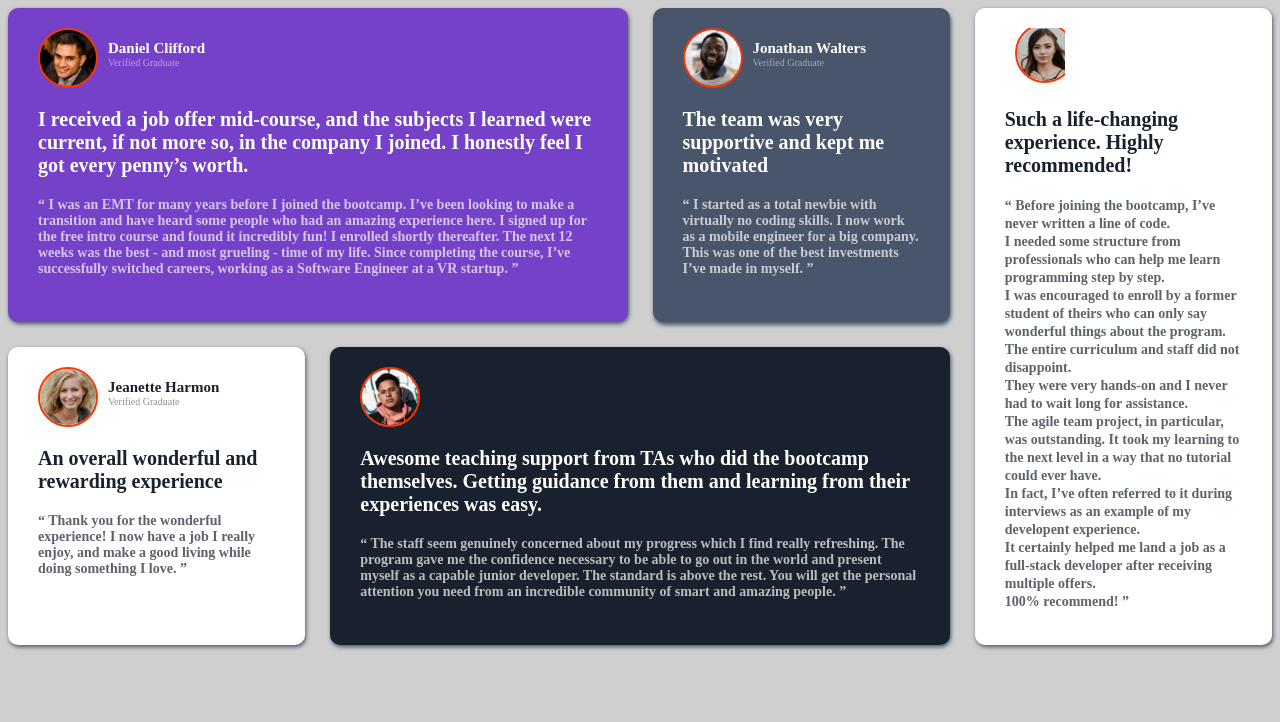
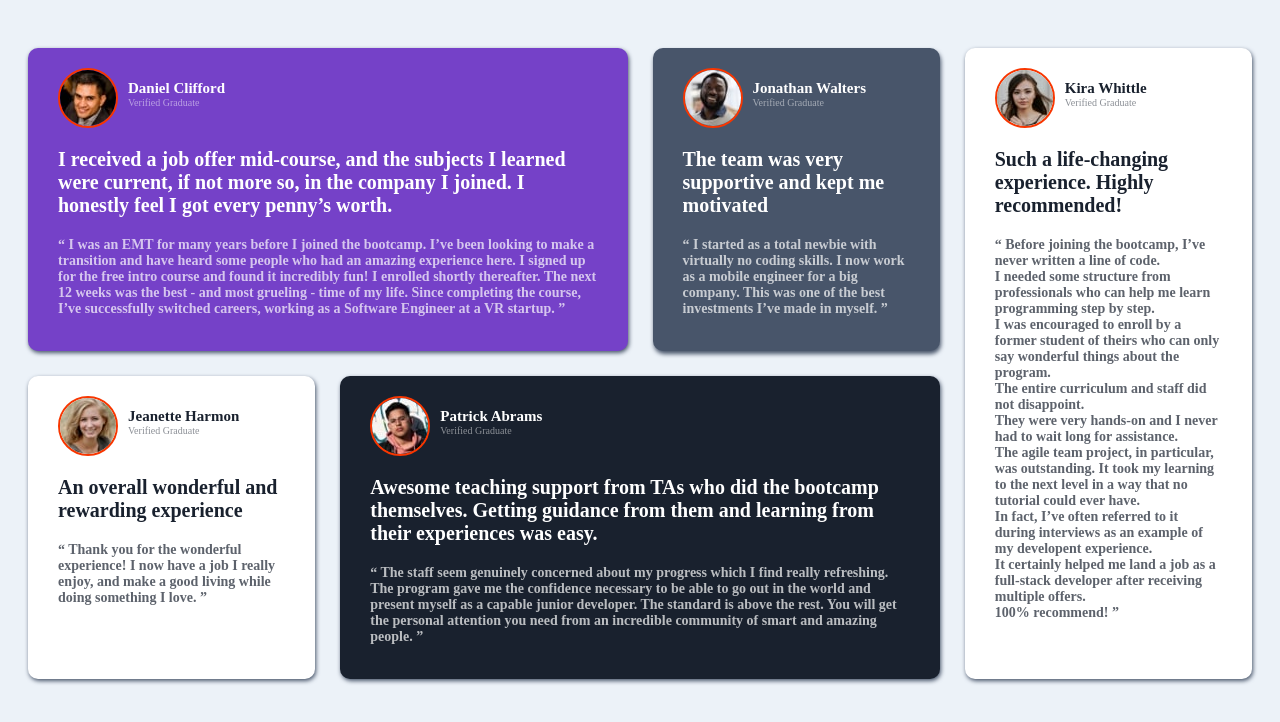
Before and after one commit to Haybuka/Testimonials-grid-section, a plain HTML site: page index.html in a window 1280 px wide. Drawn offline with Linux system fonts and the light colour scheme.

Commit message:
applied corrections

```diff
--- a/index.css
+++ b/index.css
@@ -19,7 +19,7 @@ body{
   display: flex;
   justify-content: center;
   align-items: center;
-  background-color: var(--light-grey);
+  background-color: hsl(210, 46%, 95%);
 }
 .attribution { font-size: 11px; text-align: center; display: none; }
 .attribution a { color: hsl(228, 45%, 44%); }
@@ -28,6 +28,8 @@ main{
   grid-template-columns: repeat(12,1fr);
   grid-template-rows: repeat(2,minmax(0,auto));
   grid-gap: 2.5rem;
+  margin: 2rem auto;
+  padding: 2rem;
 }
 .d-cliff{
   grid-column: 1/7;
@@ -79,11 +81,11 @@ aside {
   justify-content: flex-start;
   align-items: center;
 }
-article p:nth-of-type(1){
+article h3{
   font-weight: bold;
   font-size: 2rem;
 }
-article p:nth-of-type(2){
+article p:nth-of-type(1){
   font-weight: bold;
   font-size: 1.4rem;
   opacity: 0.7;
--- a/index.html
+++ b/index.html
@@ -16,7 +16,7 @@
     <section class="d-cliff">
        <aside>
            <div class="img-div">
-             <img src="images/image-daniel.jpg" alt="img">
+             <img src="images/image-daniel.jpg" alt="img"">
            </div>
            <div class="name-div">
               <h2>Daniel Clifford</h2>
@@ -25,11 +25,11 @@
         </aside>
 
        <article>
-         <p>
+         <h3>
            I received a job offer mid-course, and the subjects I learned were current, if not more so,
          in the company I joined. I honestly feel I got every penny’s worth.
 
-         </p>
+         </h3>
          <p>
            “ I was an EMT for many years before I joined the bootcamp. I’ve been looking to make a
          transition and have heard some people who had an amazing experience here. I signed up
@@ -42,7 +42,7 @@
   <section class="j-walt">
     <aside>
       <div class="img-div">
-<img src="images/image-jonathan.jpg" alt="img">
+<img src="images/image-jonathan.jpg" alt="img"">
       </div>
       <div class="name-div">
          <h2>Jonathan Walters</h2>
@@ -51,7 +51,7 @@
     </aside>
 
   <article>
-    <p> The team was very supportive and kept me motivated</p>
+    <h3> The team was very supportive and kept me motivated</h3>
 
     <p>
       “ I started as a total newbie with virtually no coding skills. I now work as a mobile engineer
@@ -63,7 +63,7 @@
     <section class="j-harm">
       <aside>
         <div class="img-div">
-<img src="images/image-jeanette.jpg" alt="img">
+<img src="images/image-jeanette.jpg" alt="img"">
         </div>
         <div class="name-div">
            <h2>Jeanette Harmon</h2>
@@ -73,7 +73,7 @@
 
 
     <article>
-      <p>An overall wonderful and rewarding experience</p>
+      <h3>An overall wonderful and rewarding experience</h3>
 
       <p>“ Thank you for the wonderful experience! I now have a job I really enjoy, and make a good living
       while doing something I love. ”</p>
@@ -83,7 +83,7 @@
     <section class="p-abra">
       <aside>
         <div class="img-div">
-<img src="images/image-patrick.jpg" alt="img>
+<img src="images/image-patrick.jpg" alt="img">
         </div>
         <div class="name-div">
            <h2>Patrick Abrams</h2>
@@ -93,8 +93,8 @@
 
 
     <article>
-      <p>Awesome teaching support from TAs who did the bootcamp themselves. Getting guidance from them and
-        learning from their experiences was easy.</p>
+      <h3>Awesome teaching support from TAs who did the bootcamp themselves. Getting guidance from them and
+        learning from their experiences was easy.</h3>
 
       <p>    “ The staff seem genuinely concerned about my progress which I find really refreshing. The program
         gave me the confidence necessary to be able to go out in the world and present myself as a capable
@@ -107,7 +107,7 @@
     <section class="k-whit">
       <aside>
         <div class="img-div">
-<img src="images/image-kira.jpg" alt="img>
+<img src="images/image-kira.jpg" alt="img">
         </div>
         <div class="name-div">
            <h2>Kira Whittle</h2>
@@ -117,7 +117,7 @@
 
 
     <article>
-      <p>Such a life-changing experience. Highly recommended!</p>
+      <h3>Such a life-changing experience. Highly recommended!</h3>
 
       <p>    “ Before joining the bootcamp, I’ve never written a line of code. <br/>
          I needed some structure from
```
